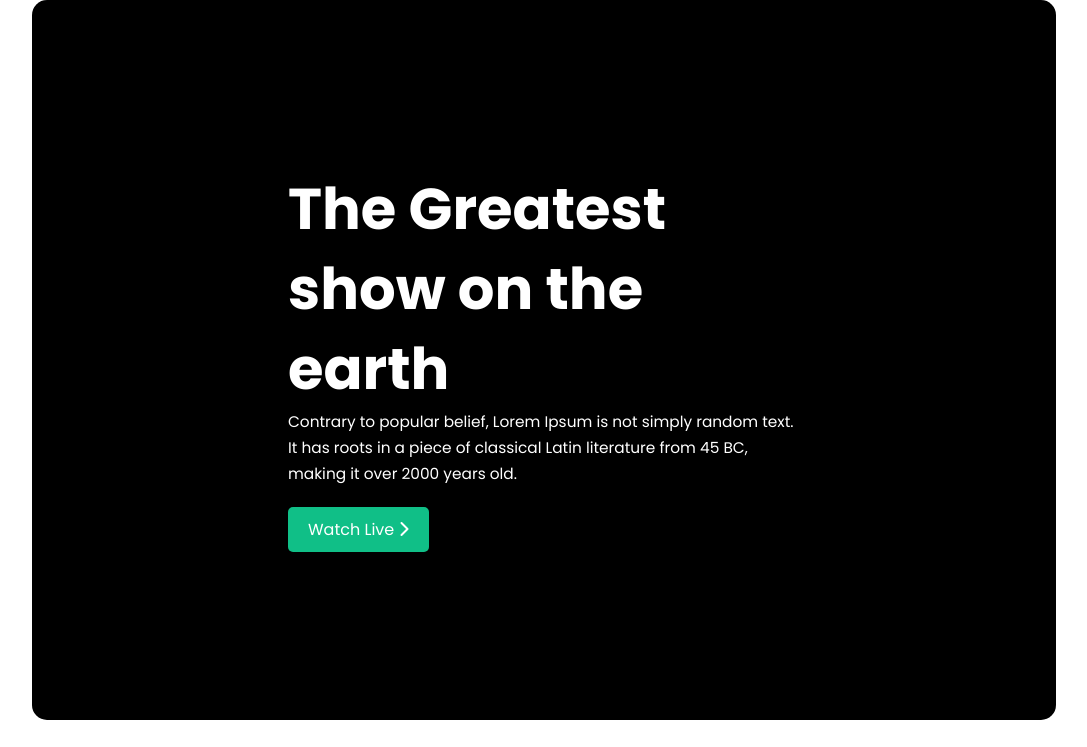
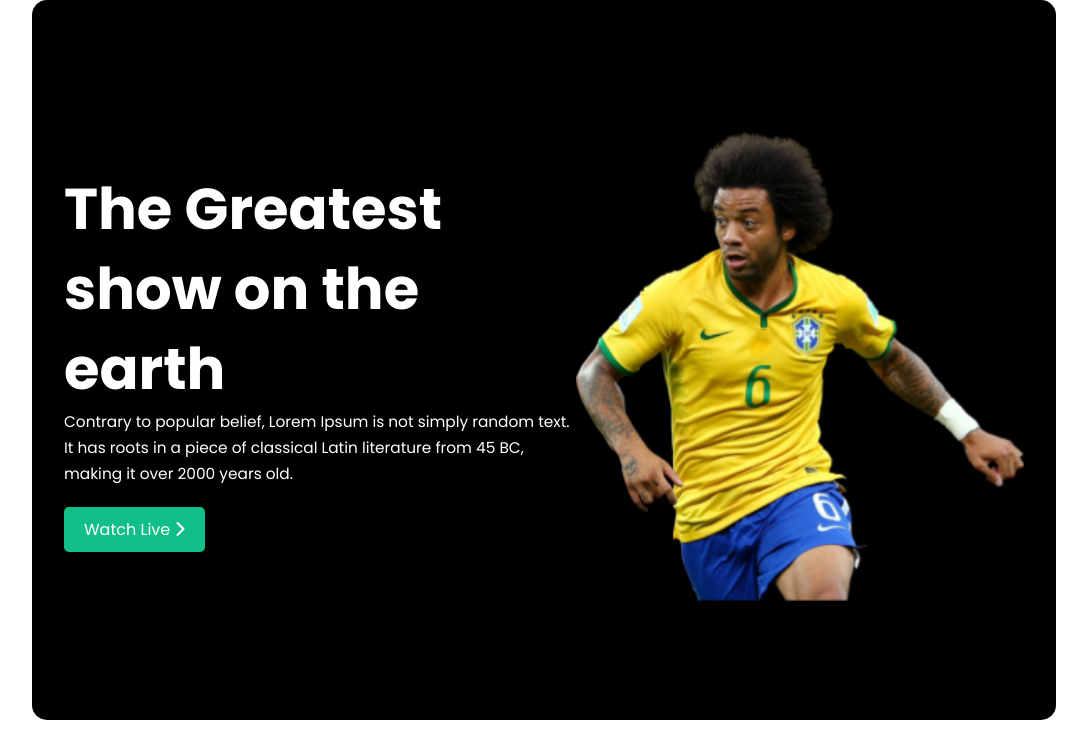
Before and after one commit to Fahima01/World-Cup-2022, a plain HTML site: page upcoming.html in a window 1280 px wide. Shown: the top 747 px of the page, without its empty margins (96-1183 px from the left). Drawn offline with Linux system fonts and the light colour scheme; the site is published under a folder, as on GitHub Pages, so addresses that start at the root find nothing.

Commit message:
4th commit

```diff
--- a/upcoming.html
+++ b/upcoming.html
@@ -21,7 +21,7 @@
 
             </div>
             <div class="header-image">
-                <img src="/images/assets/banner-img.png" alt="">
+                <img src="./images/assets/banner-img.png" alt="">
             </div>
         </div>
     </header>
```
